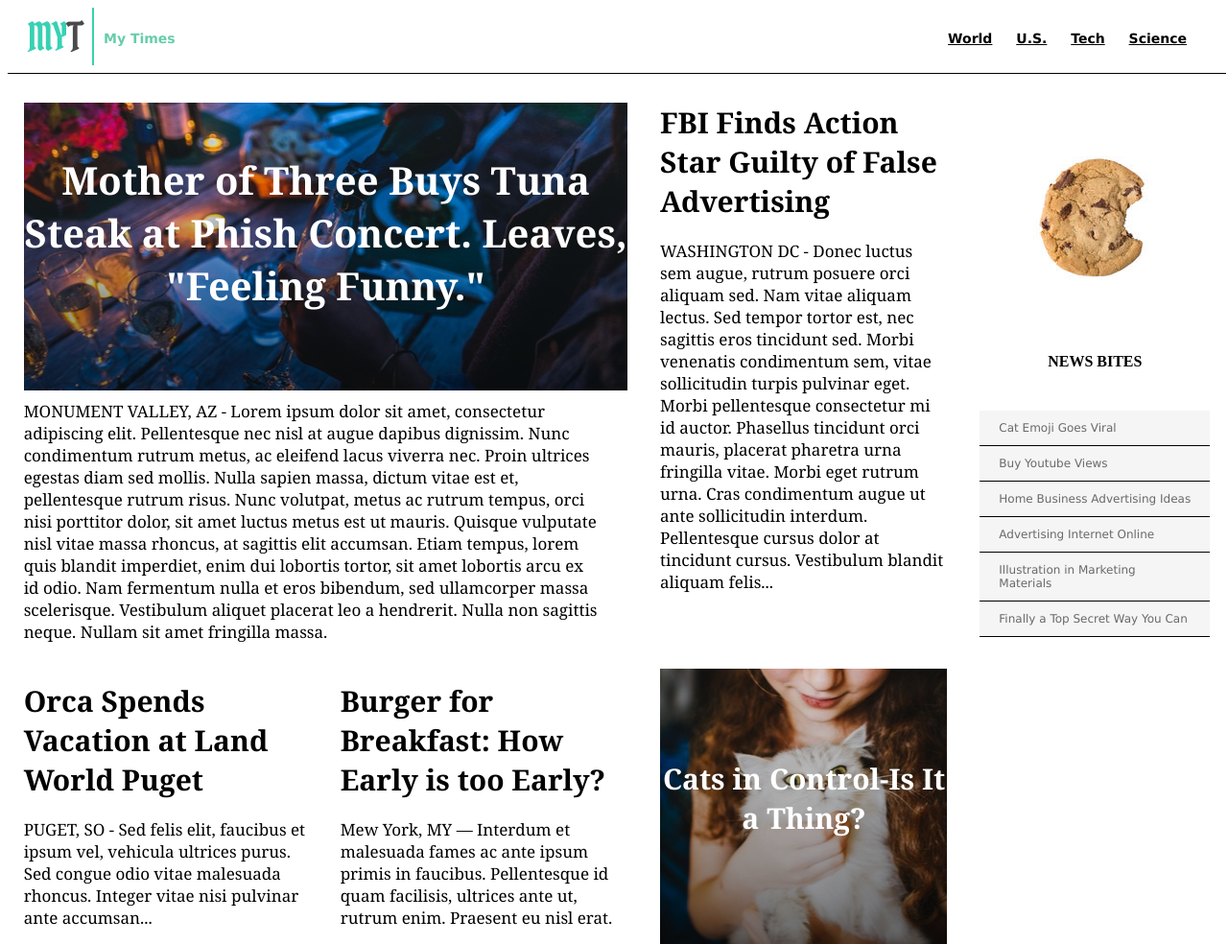
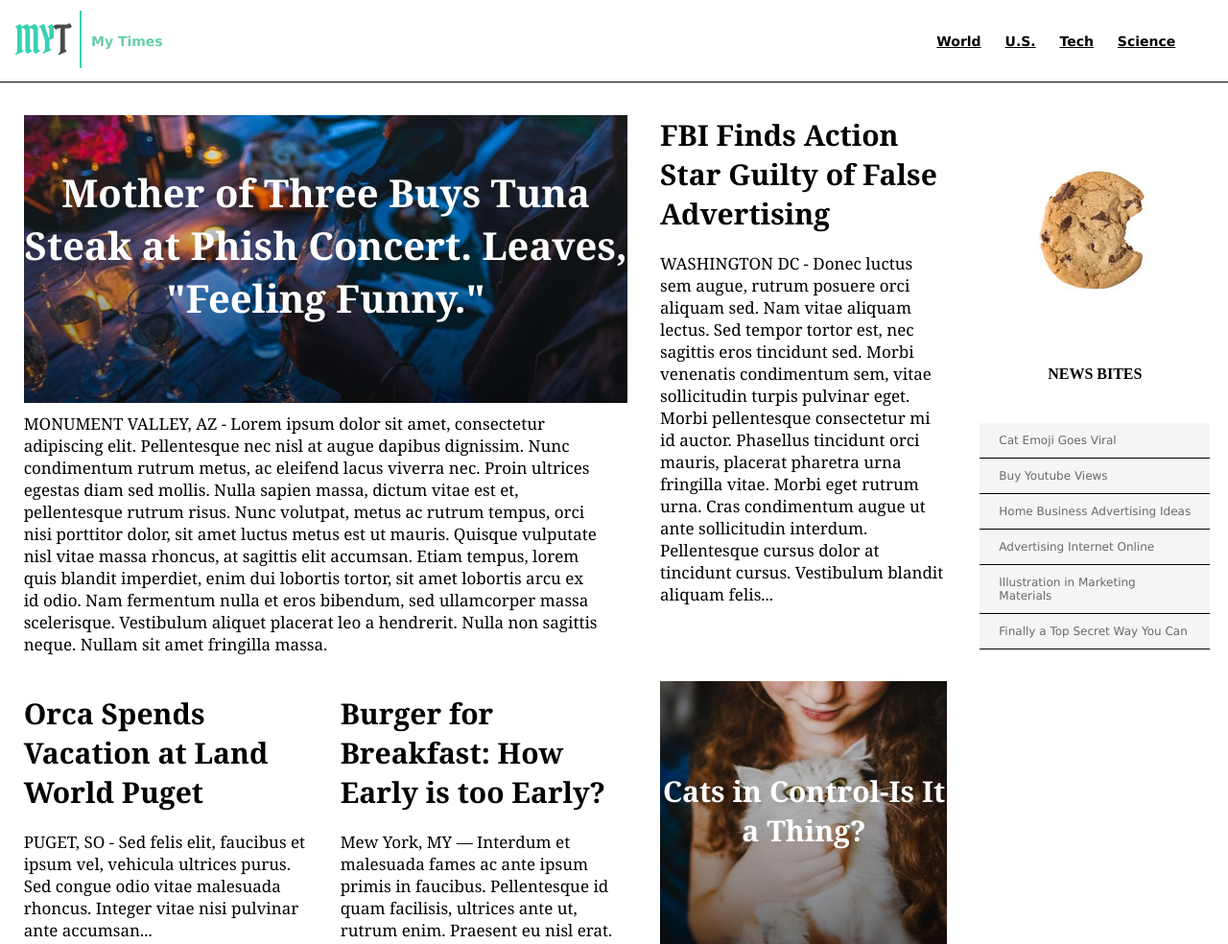
Before and after one commit to ElMarcelito/mytimes, a plain HTML site: page index.html in a window 1280 px wide. Shown: the top 984 px of the page at 96% size. Drawn offline with Linux system fonts and the light colour scheme.

Commit message:
Project Complete.

```diff
--- a/index.html
+++ b/index.html
@@ -20,6 +20,7 @@
         <span class="nav"><a href="#">U.S.</a></span>
         <span class="nav"><a href="#">Tech</a></span>
         <span class="nav"><a href="#">Science</a></span>
+        <span class="nav">&nbsp;</a></span>
       </nav>
     </header>
 
--- a/resources/css/style.css
+++ b/resources/css/style.css
@@ -6,9 +6,15 @@ header {
   align-items: center;
   justify-content: space-between;
   flex-wrap: wrap;
-  padding: 0px 25px 0px 20px;
-  margin-bottom: 5px;
+  padding: 0px 25px 0px 15px;
+  height: 85px;
   max-width: 1250px;
+  background-color: white;
+  position: fixed;
+  top: 0;
+  left: 0;
+  width: 100%;
+  border-bottom: 1px solid black;
 }
 
 footer {
@@ -21,8 +27,10 @@ footer {
   align-items: center;
   justify-content: center;
   height: 330px;
-  margin-top: 80px;
+  margin: 80px 0 0 0;
   width: 1270px;
+  left: 0;
+  bottom: 0;
 }
 
 .footertitle {
@@ -71,7 +79,7 @@ a {
 
 .container {
   display: flex;
-  border-top: 1px solid black;
+  margin-top: 90px;
   width: 1270px;
   justify-content: space-around;
   padding-top: 20px;
```
